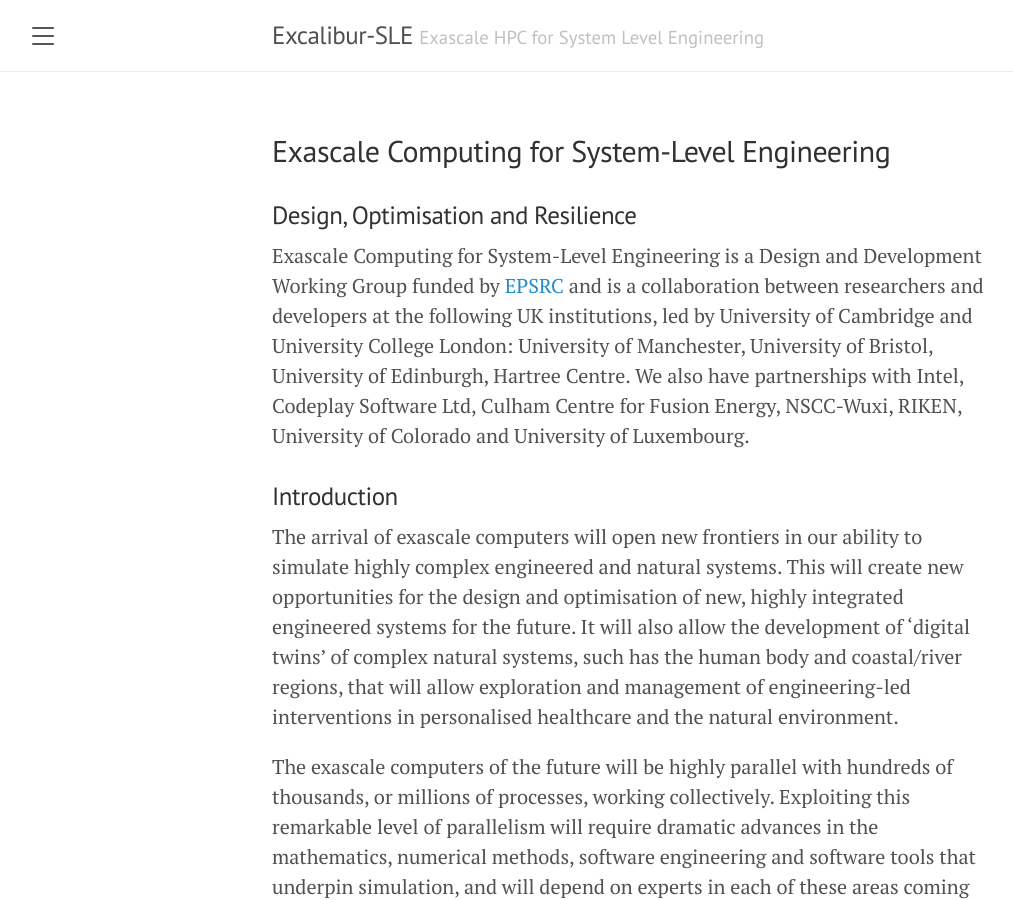
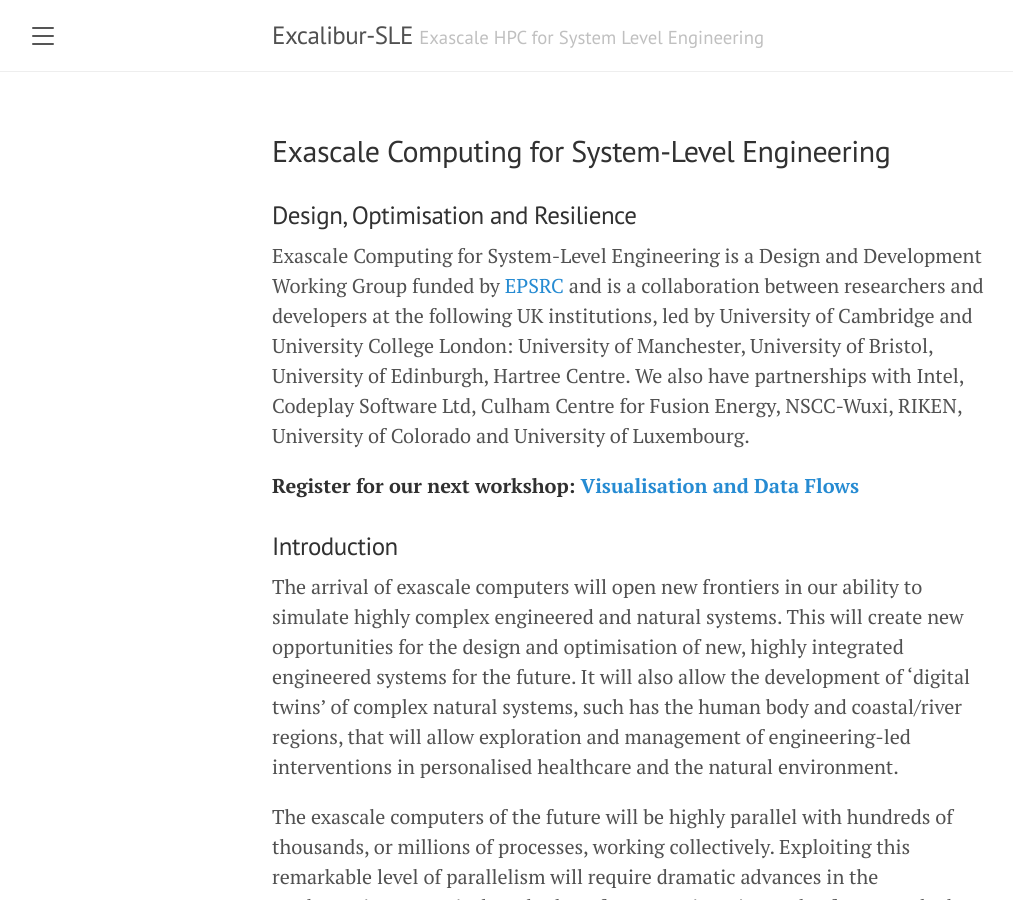
Before and after one commit to Excalibur-SLE/Excalibur-SLE.github.io, a Jekyll site: the page built from index.md, in a window 1280 px wide and 900 px high. Shown: the whole window, without its empty margins (8-1021 px from the left). Built offline with Jekyll 4.4.1, drawn with Linux system fonts in a browser that asks for light colours.

Commit message:
Add link on front page

```diff
--- a/index.md
+++ b/index.md
@@ -15,6 +15,8 @@
 Centre. We also have partnerships with Intel, Codeplay Software Ltd,
 Culham Centre for Fusion Energy, NSCC-Wuxi, RIKEN, University of
 Colorado and University of Luxembourg.
+
+**Register for our next workshop: [Visualisation and Data Flows](workshop5)**
 
 ### Introduction
 
```
